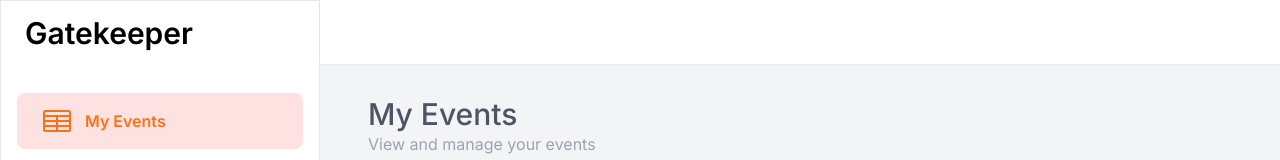
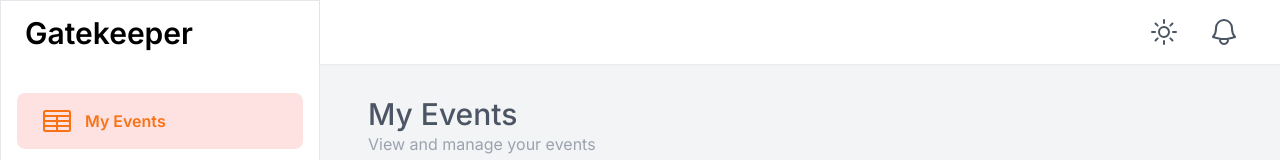
Before and after one commit to UNLV-CS-GANG/gatekeeper, a Next.js app: page / in a window 1280 px wide. Shown: the top 160 px of the page. Built offline with nearby package versions, Linux system fonts and the light colour scheme; no server answers.

Commit message:
feat: :sparkles: introduce additional header button options

```diff
--- a/components/Header/Header.tsx
+++ b/components/Header/Header.tsx
@@ -1,12 +1,20 @@
 'use client'
 
+import ToggleTheme from './ToggleTheme'
+import NotificationBell from './NotificationBell'
 import { UserButton } from '@clerk/nextjs'
 
 export default function Header() {
   return (
-    <div className="relative h-16 w-full bg-white shadow-sm">
+    <div className="flex h-16 w-full place-items-center justify-end space-x-5 bg-white pr-4 shadow-sm">
+      {/* dark/light mode */}
+      <ToggleTheme />
+
+      {/* notification bell */}
+      <NotificationBell />
+
       {/* user profile */}
-      <div className="absolute right-4 top-4">
+      <div className="">
         <UserButton afterSignOutUrl="/" showName={true} />
       </div>
     </div>
--- /dev/null
+++ b/components/Header/HeaderIcon.tsx
@@ -0,0 +1,15 @@
+import classNames from '@/lib/classNames'
+
+export default function HeaderIcon({
+  Icon,
+  moreIconStyle,
+}: {
+  Icon: any
+  moreIconStyle?: string
+}) {
+  return (
+    <div className="cursor-pointer rounded-full p-1 transition-colors duration-200 hover:bg-gray-200">
+      <Icon className={classNames(moreIconStyle, 'h-8 w-8 text-gray-600')} />
+    </div>
+  )
+}
--- /dev/null
+++ b/components/Header/NotificationBell.tsx
@@ -0,0 +1,16 @@
+import { BellIcon } from '@heroicons/react/24/outline'
+import HeaderIcon from './HeaderIcon'
+
+/*
+	- component just to introduce the idea of a notification button
+	- on click, open popup with notifications on event updates, like accepted invites
+	- implementation will likely involve a "web socket" for real-time client-server communication
+*/
+
+export default function NotificationBell() {
+  return (
+    <>
+      <HeaderIcon Icon={BellIcon} />
+    </>
+  )
+}
--- /dev/null
+++ b/components/Header/ToggleTheme.tsx
@@ -0,0 +1,25 @@
+import { SunIcon, MoonIcon } from '@heroicons/react/24/outline'
+import HeaderIcon from './HeaderIcon'
+import { useState } from 'react'
+
+/*
+	- component just to introduce dark/light mode themes
+	- on click, toggle dark/light mode
+*/
+
+export default function ToggleTheme() {
+  const [isDark, setIsDark] = useState(false)
+
+  function handleToggle() {
+    setIsDark(!isDark)
+  }
+
+  return (
+    <>
+      <button onClick={handleToggle}>
+        {!isDark && <HeaderIcon Icon={SunIcon} />}
+        {isDark && <HeaderIcon Icon={MoonIcon} />}
+      </button>
+    </>
+  )
+}
```
